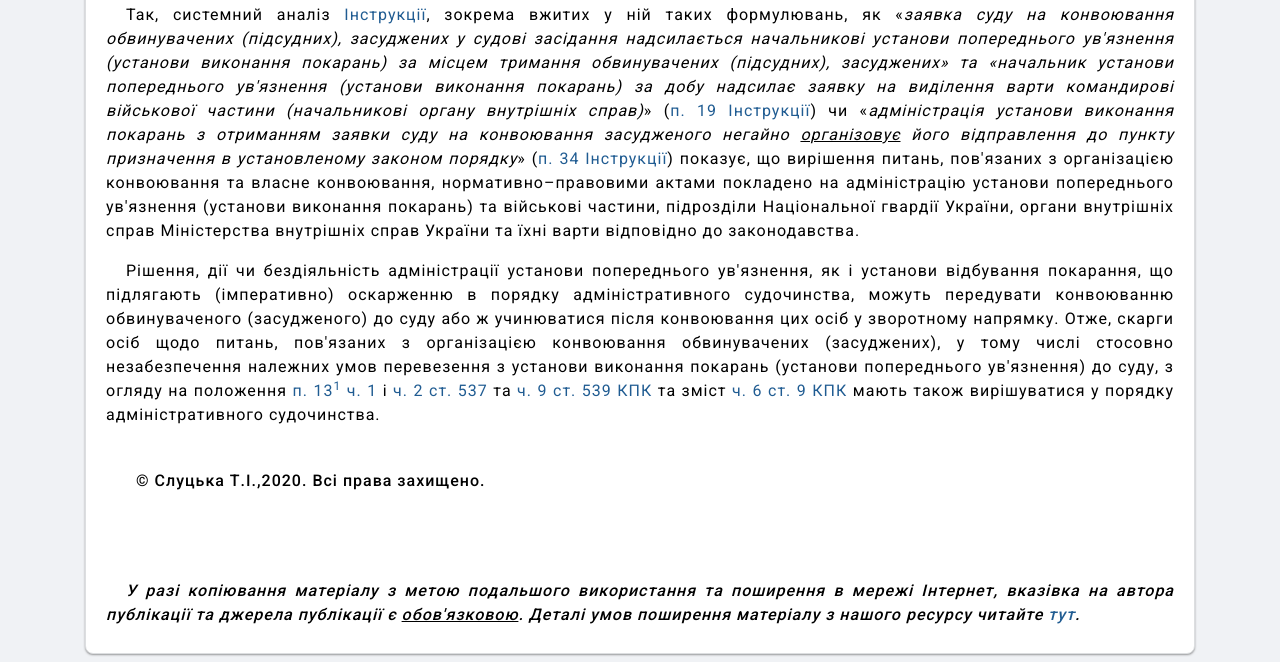
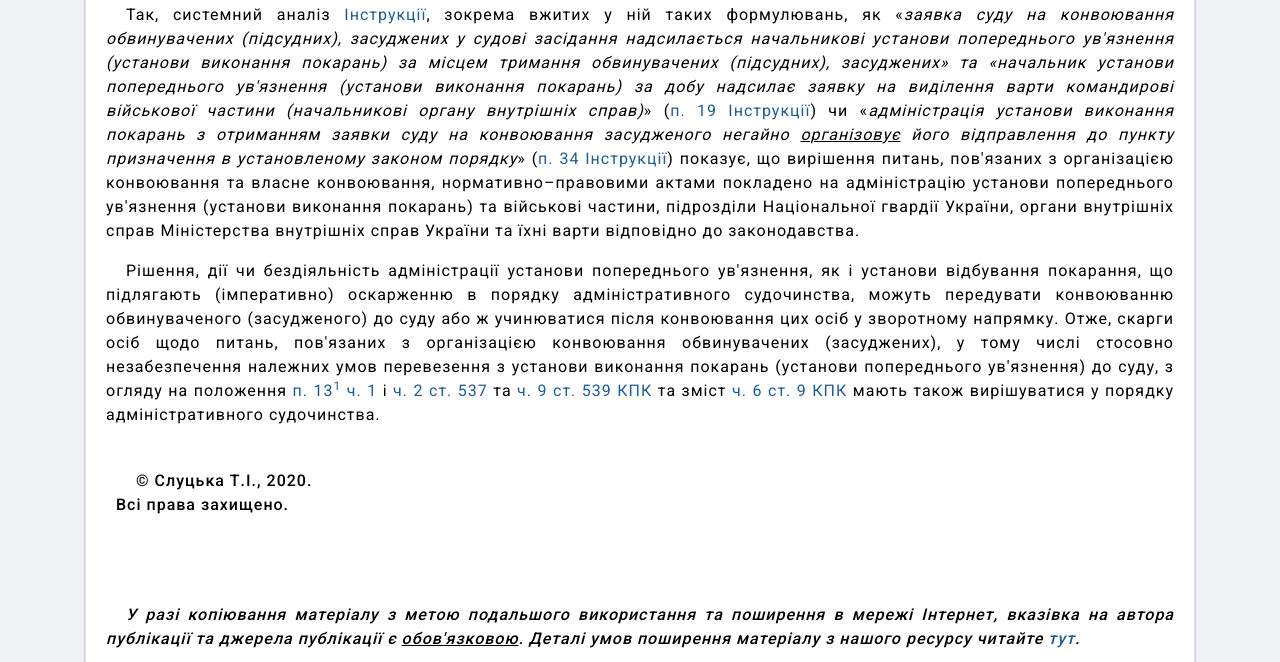
Before and after one commit to datoshcode/legal-tower-site_github.io, a plain HTML site: page web_pages/consultation/Slutska_T_07.10.2020.html in a window 1280 px wide. Shown: the part 1845-2507 px from the top of the page. Drawn offline with Linux system fonts and the light colour scheme; files whose address does not match are found by name.

Commit message:
Update Slutska_T_07.10.2020.html

```diff
--- a/web_pages/consultation/Slutska_T_07.10.2020.html
+++ b/web_pages/consultation/Slutska_T_07.10.2020.html
@@ -181,7 +181,8 @@ e-mail: ovcharov.a@ukr.net;
 
                <div class="footer-publication">
                  <p class="footer-publication__author">
-                   &copy; Слуцька Т.І.,2020. Всі права захищено.
+                   &copy; Слуцька Т.І., 2020.<br>
+                   Всі права захищено.
                  </p>
 
                  <p class="footer-publication__attention-copy">
```
